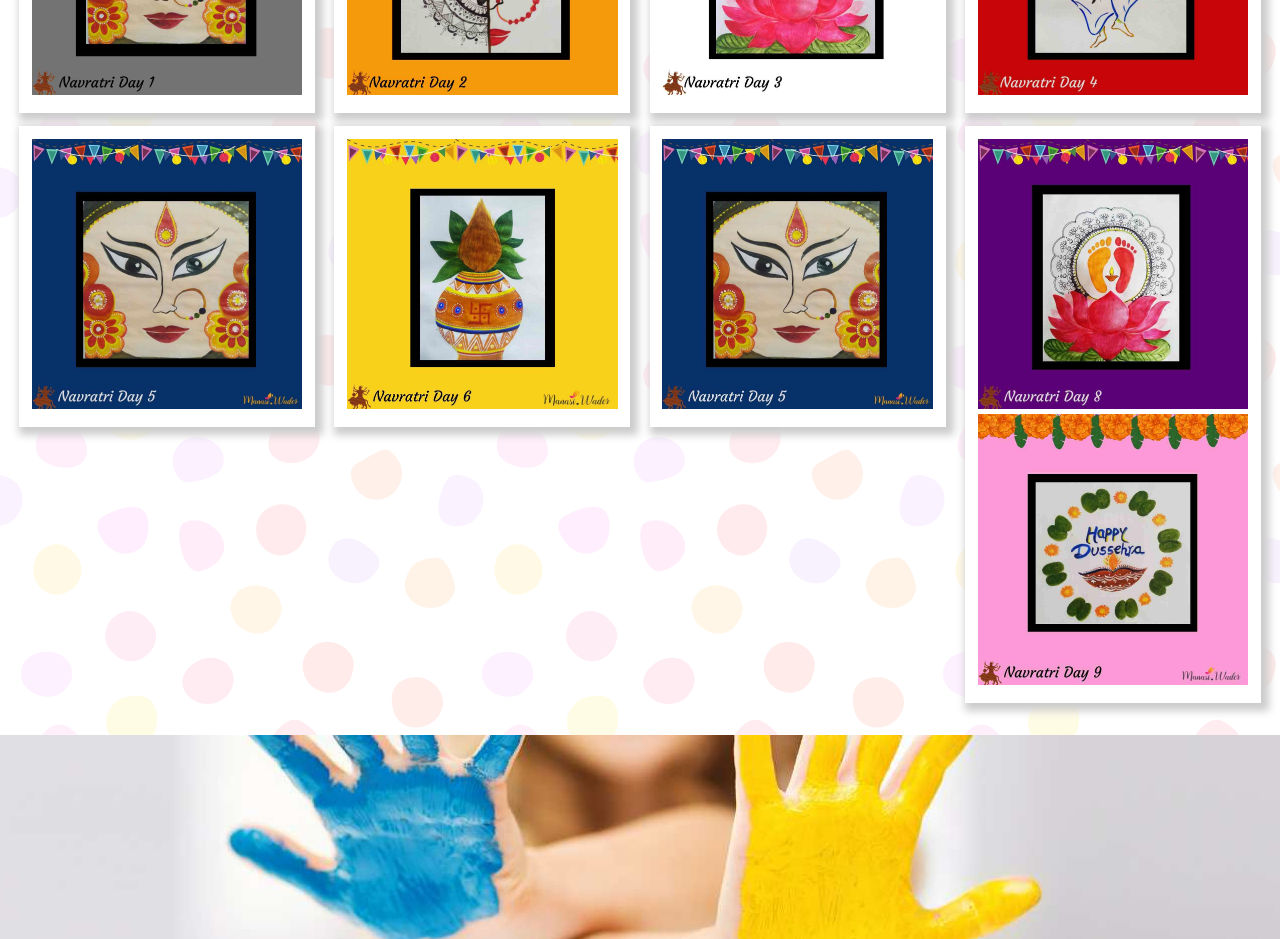
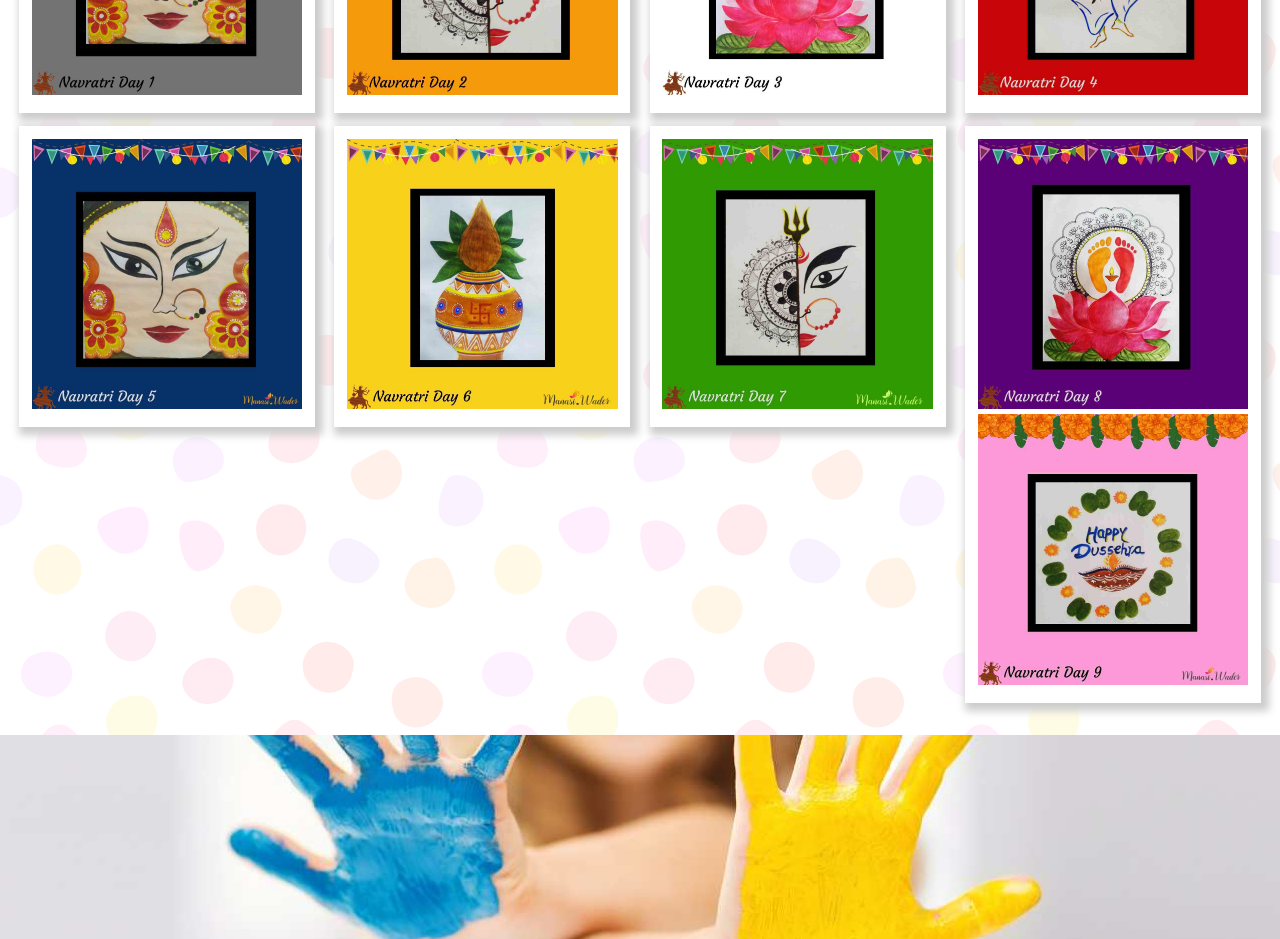
Before and after one commit to WaderManasi/My-Art-Gallery, a plain HTML site: page index.html in a window 1280 px wide. Shown: the part 4000-4939 px from the top of the page. Drawn offline with nearby package versions, Linux system fonts and the light colour scheme.

Commit message:
Update index.html

```diff
--- a/index.html
+++ b/index.html
@@ -247,7 +247,7 @@
           </div>
           <div class="item">
 
-            <img src="./images/paintings/nav_5-compressed.jpg">
+            <img src="./images/paintings/nav_7-compressed.jpg">
           </div>
           <div class="item">
 
```
